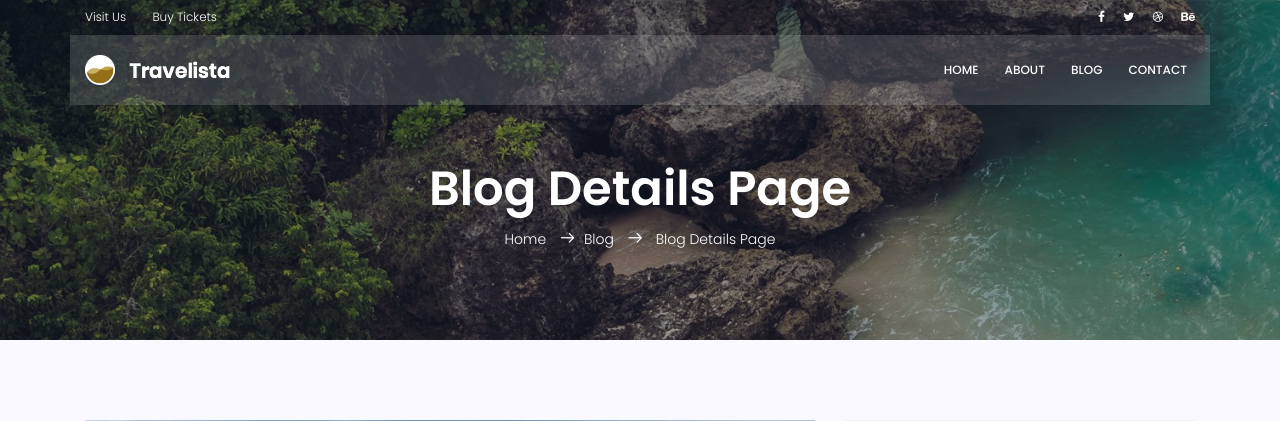
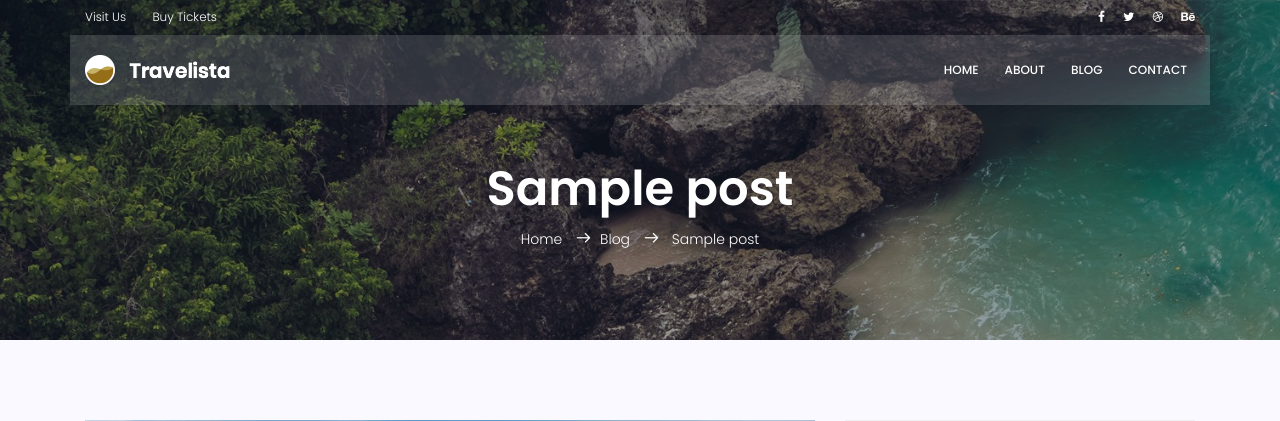
Before and after one commit to engineerMrezai/django-blog, a Django app: page /blog/1 in a window 1280 px wide. Shown: the top 421 px of the page. Run offline with Django 5.2, Linux system fonts and the light colour scheme; tables that the repository leaves empty hold one stand-in row (values such as "Sample post"); some libraries are stand-ins or nearby versions.

Commit message:
updated blog-single template to render dynamic post titles and breadcrumb links using Django template tags

```diff
--- a/templates/blog/blog-single.html
+++ b/templates/blog/blog-single.html
@@ -10,11 +10,11 @@
             <div class="row d-flex align-items-center justify-content-center">
                 <div class="about-content col-lg-12">
                     <h1 class="text-white">
-                        Blog Details Page
+                        {{ post.title }}
                     </h1>
-                    <p class="text-white link-nav"><a href="../website/index.html">Home </a> <span
-                            class="lnr lnr-arrow-right"></span><a href="blog-home.html">Blog </a> <span
-                            class="lnr lnr-arrow-right"></span> <a href="blog-single.html"> Blog Details Page</a></p>
+                    <p class="text-white link-nav"><a href="{% url 'website:index' %}">Home </a> <span
+                            class="lnr lnr-arrow-right"></span><a href="{% url 'blog:index' %}">Blog </a> <span
+                            class="lnr lnr-arrow-right"></span> <a href="{% url 'blog:single' post.id %}"> {{ post.title }}</a></p>
                 </div>
             </div>
         </div>
```
